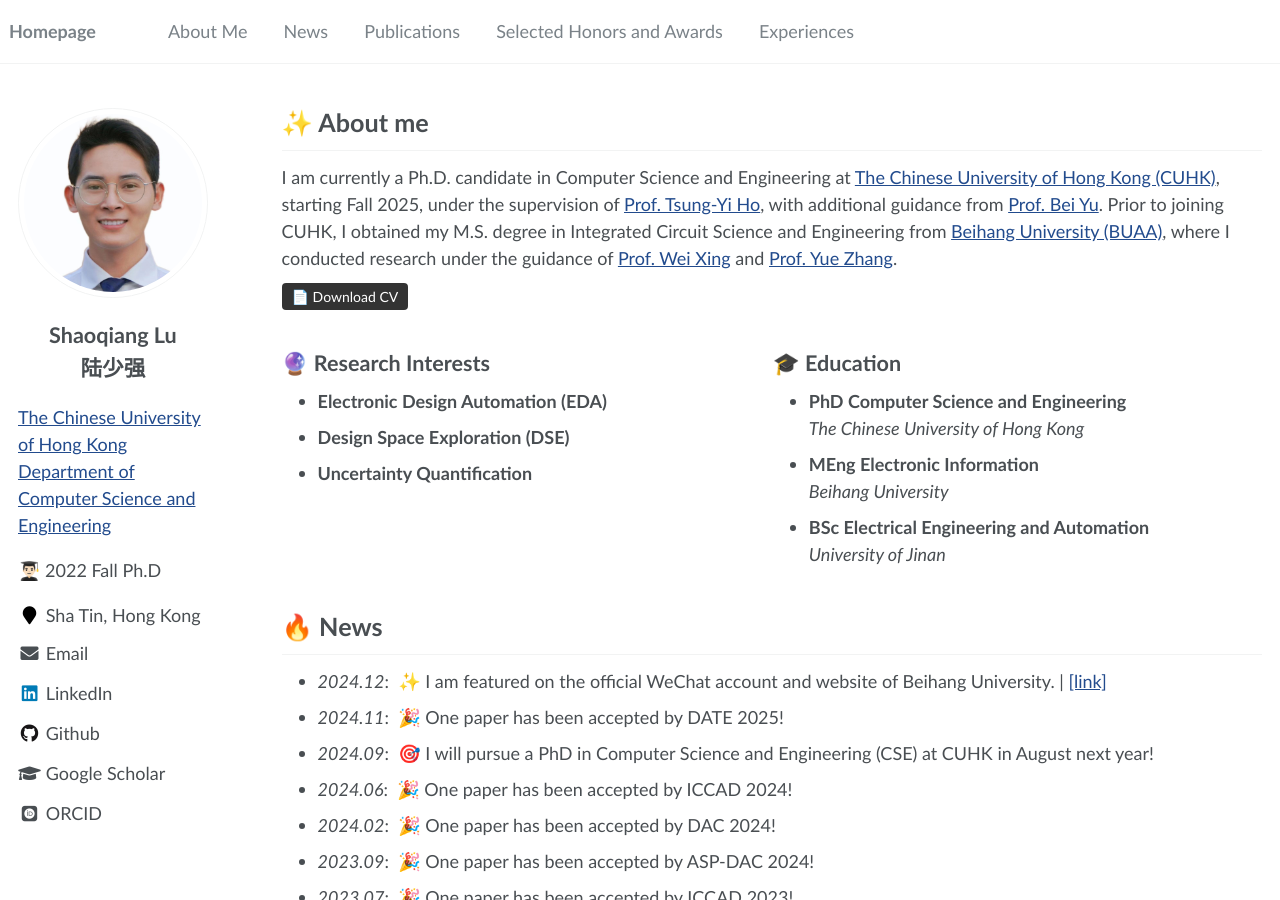
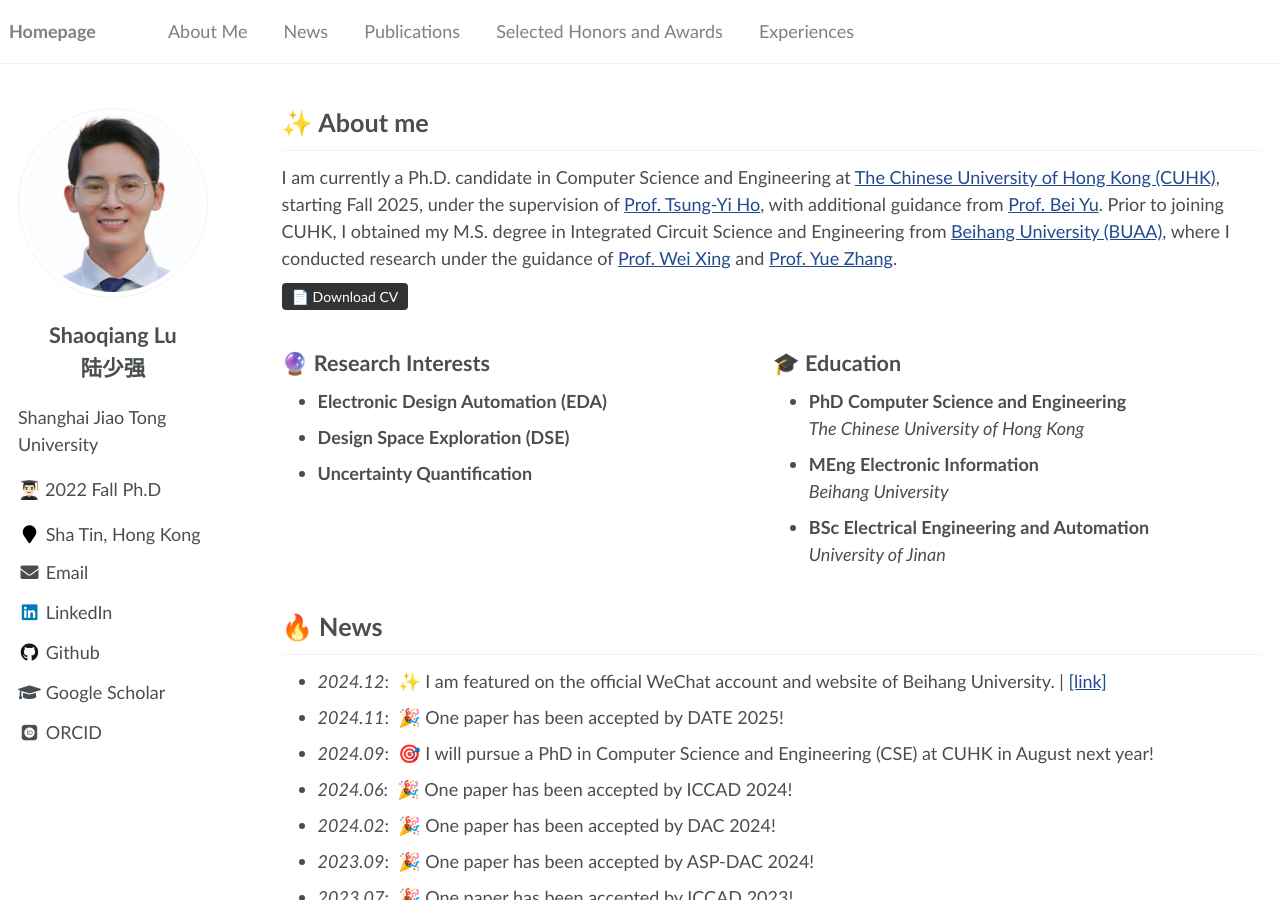
Before and after one commit to ShaoqiangLu/ShaoqangLu.github.io, a Jekyll site: the page built from _pages/about.md, in a window 1280 px wide and 900 px high. Built offline with Jekyll 4.4.1, drawn with Linux system fonts in a browser that asks for light colours; some web fonts are replaced.

Commit message:
Update _config.yml

```diff
--- a/_config.yml
+++ b/_config.yml
@@ -23,11 +23,7 @@ baidu_site_verification  :  # get baidu_site_verification from https://ziyuan.ba
 author:
   name: "<p align='center'>Shaoqiang Lu<br>陆少强</p>"
   avatar           : "images/lsq.jpg"
-  # bio              : "Shanghai Jiao Tong University"
-  bio: |
-
-    <a href="https://www.cuhk.edu.hk/" target="_blank">The Chinese University of Hong Kong</a><br>
-    <a href="https://www.cse.cuhk.edu.hk/" target="_blank">Department of Computer Science and Engineering</a><br>
+  bio              : "Shanghai Jiao Tong University"
   location         : "Sha Tin, Hong Kong"
   employer         :
   pubmed           :
```
